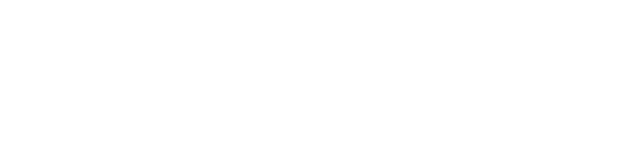
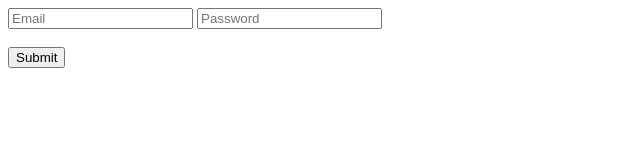
Before and after one commit to usrofgh/hcaptcha_test, a plain HTML site: page index.html in a window 1280 px wide. Shown: the whole page, without its empty margins (0-640 px from the left). Drawn offline with Linux system fonts and the light colour scheme.

Commit message:
Update index.html

```diff
--- a/index.html
+++ b/index.html
@@ -1,15 +1,15 @@
-<!DOCTYPE html>
-<html lang="ru">
-<head>
-    <meta charset="UTF-8">
-    <meta name="viewport" content="width=device-width, initial-scale=1.0">
+<html>
+  <head>
     <title>hCaptcha Demo</title>
     <script src="https://js.hcaptcha.com/1/api.js" async defer></script>
-</head>
-<body>
-    <form action="?" method="POST">
-        <div class="h-captcha" data-sitekey="652e4342-5bf4-4986-a888-301aba9a0026"></div>
-        <br>
+  </head>
+  <body>
+    <form action="" method="POST">
+      <input type="text" name="email" placeholder="Email" />
+      <input type="password" name="password" placeholder="Password" />
+      <div class="h-captcha" data-sitekey="a750e5fa-e446-43c0-a382-a6e055e2d76e"></div>
+      <br />
+      <input type="submit" value="Submit" />
     </form>
-</body>
+  </body>
 </html>
```
